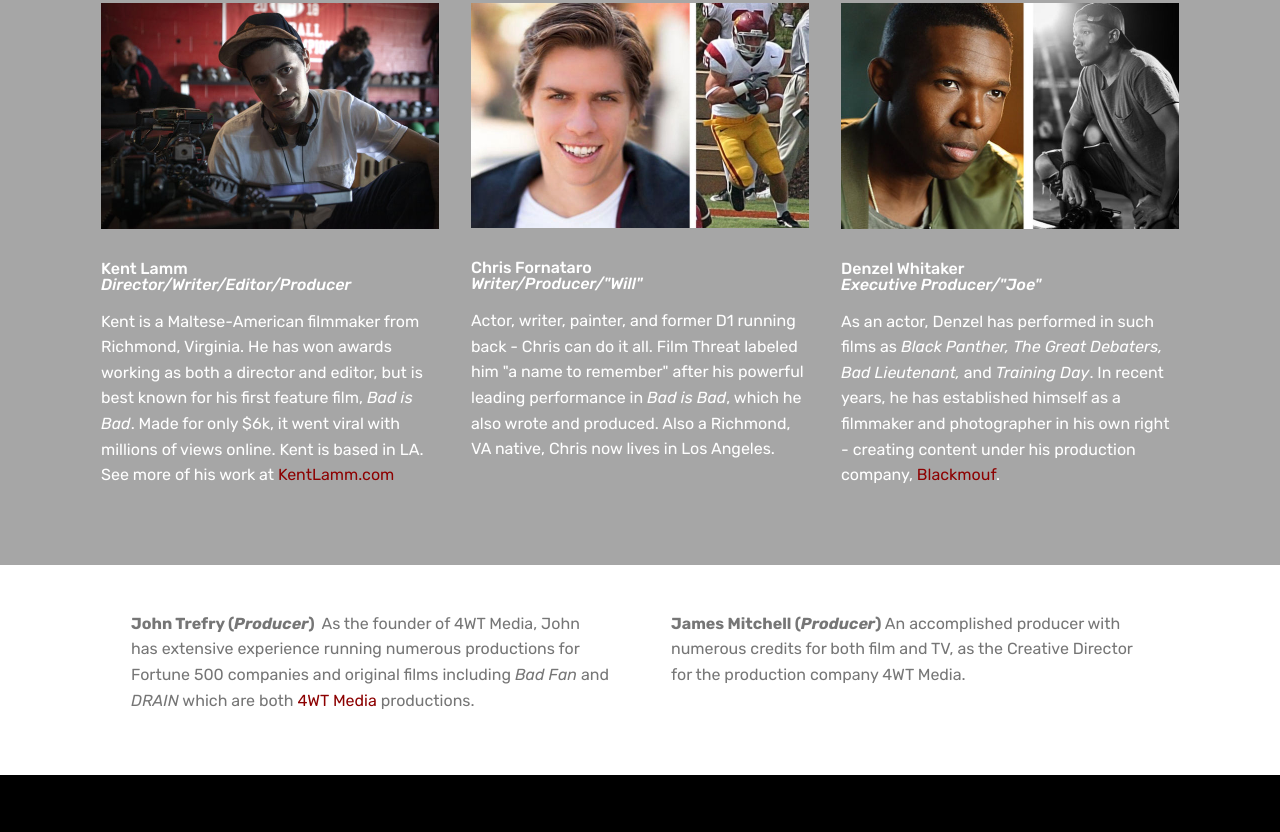
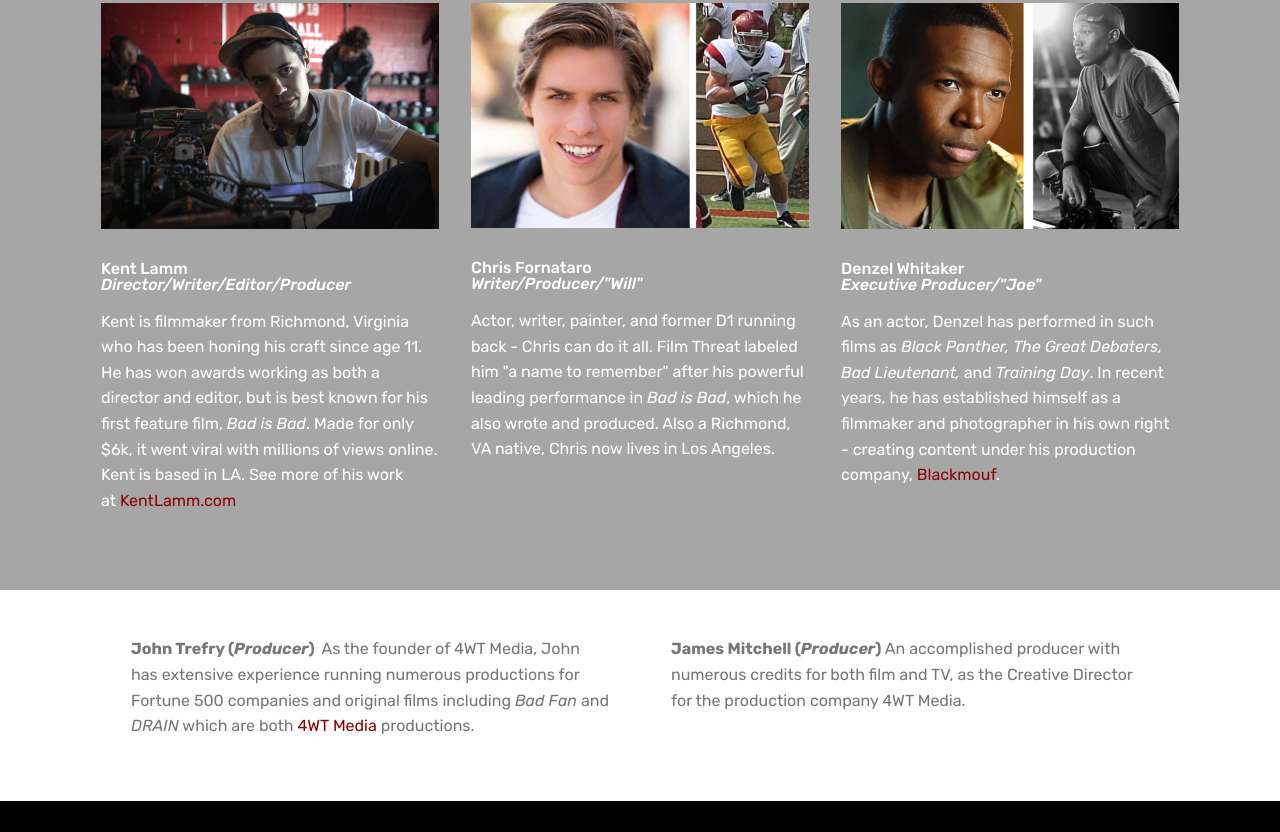
Before and after one commit to kentlamm/WTM_Site, a plain HTML site: page index.html in a window 1280 px wide. Shown: the part 1552-2384 px from the top of the page. Drawn offline with Linux system fonts and the light colour scheme; grey boxes are pictures that could not be loaded; files whose address does not match are found by name.

Commit message:
Update index.html

```diff
--- a/index.html
+++ b/index.html
@@ -124,7 +124,7 @@
                     <div class="card-box">
                         <h4 class="card-title pb-3 mbr-fonts-style display-7">
                             Kent Lamm <em>Director/Writer/Editor/Producer</em></h4>
-                        <p class="mbr-text mbr-fonts-style display-7">Kent is a Maltese-American filmmaker from Richmond, Virginia. He has won awards working as both a director and editor, but is best known for his first feature film, <em>Bad is Bad</em>. Made for only $6k, it went viral with millions of views online. Kent is based in LA. See more of his work at&nbsp;<a href="http://www.kentlamm.com" target="_blank" class="text-primary">KentLamm.com</a></p>
+                        <p class="mbr-text mbr-fonts-style display-7">Kent is filmmaker from Richmond, Virginia who has been honing his craft since age 11. He has won awards working as both a director and editor, but is best known for his first feature film, <em>Bad is Bad</em>. Made for only $6k, it went viral with millions of views online. Kent is based in LA. See more of his work at&nbsp;<a href="http://www.kentlamm.com" target="_blank" class="text-primary">KentLamm.com</a></p>
                     </div>
                 </div>
             </div>
```
